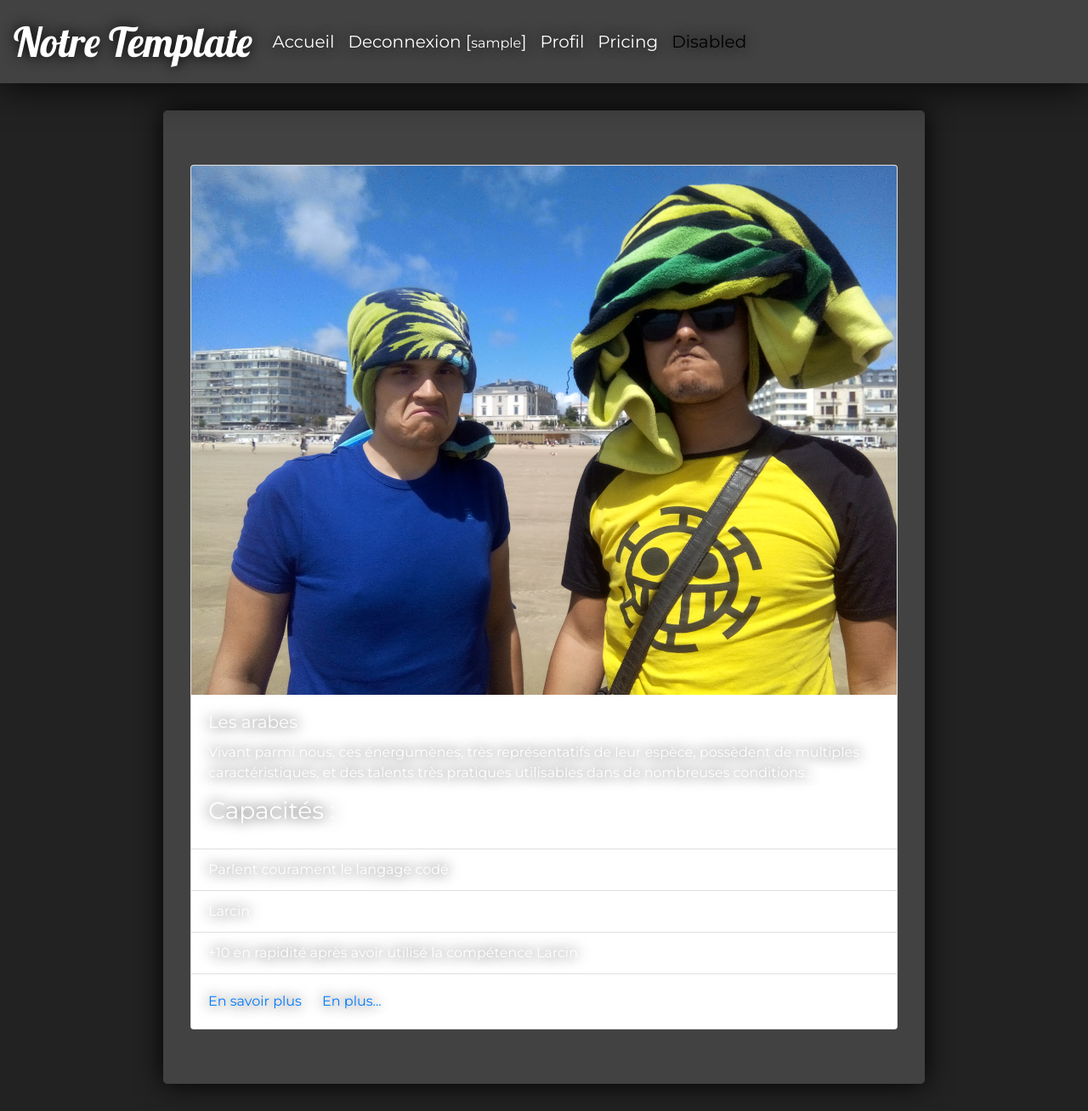
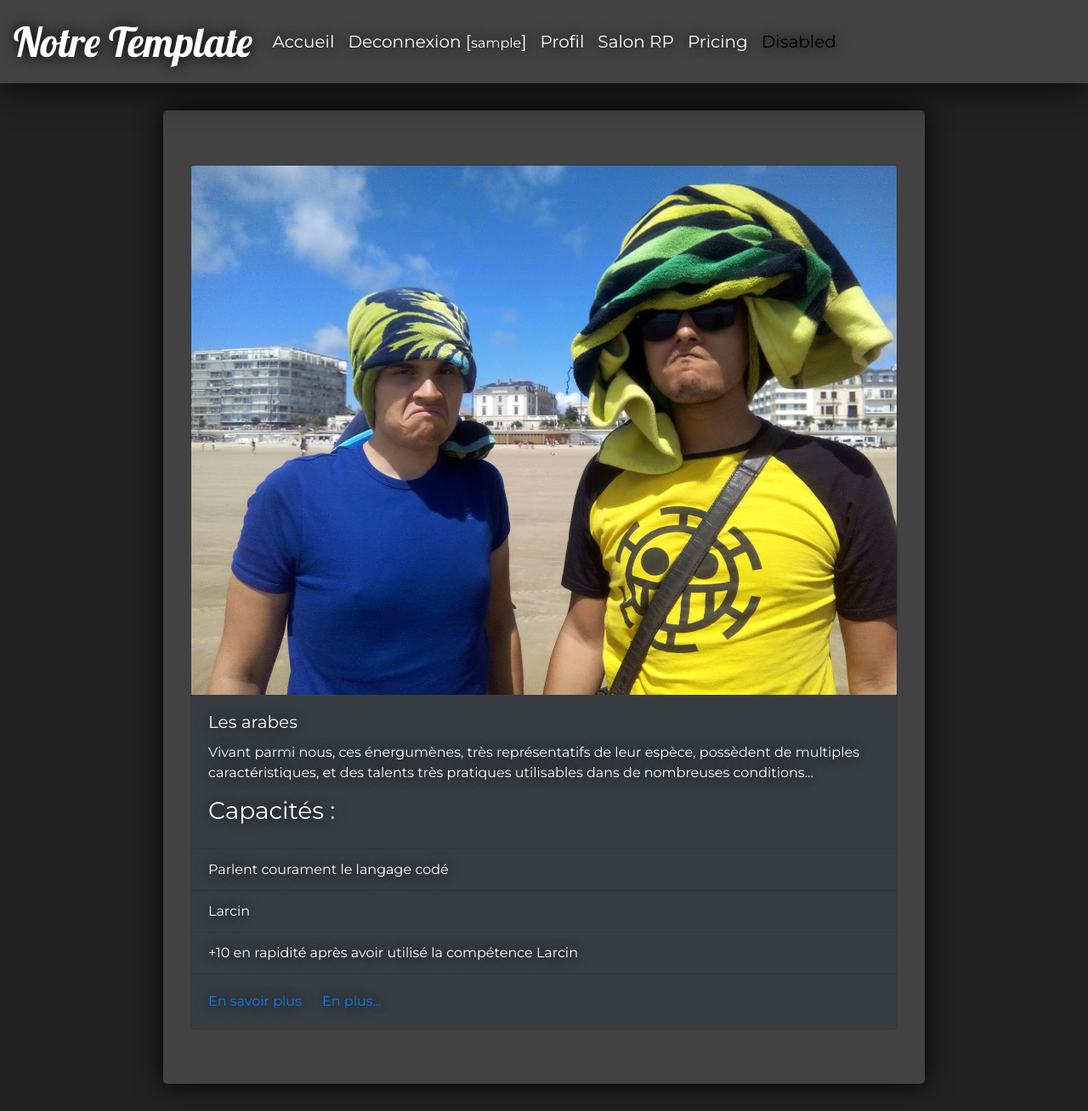
Before and after one commit to Kensuo13/bootstrap, a PHP site: page /profil.php in a window 1280 px wide. Shown: the whole page at 85% size. Run offline with PHP 8.4, Linux system fonts and the light colour scheme; the visitor is signed in with stand-in values (Sample User, id 1); some libraries are stand-ins or nearby versions.

Commit message:
modif css

```diff
--- a/stylesheet.css
+++ b/css/stylesheet.css
@@ -124,3 +124,7 @@
     margin: 0;
     padding-top: 0.5rem;
 }*/
+
+.card, .list-group-item {
+    background-color: #383d41;
+}
--- a/header.php
+++ b/header.php
@@ -13,7 +13,7 @@
     <script src="https://maxcdn.bootstrapcdn.com/bootstrap/4.0.0/js/bootstrap.min.js" integrity="sha384-JZR6Spejh4U02d8jOt6vLEHfe/JQGiRRSQQxSfFWpi1MquVdAyjUar5+76PVCmYl" crossorigin="anonymous"></script>
     <script src="verifs.js"></script>
 
-    <link rel="stylesheet" href="stylesheet.css">
+    <link rel="stylesheet" href="css/stylesheet.css">
 
   </body>
 
@@ -44,7 +44,10 @@
                 </a>
                 <li class="nav-item">
                     <a class="nav-link" href="profil.php">Profil</a>
-                  </li>
+                </li>
+                <li class="nav-item">
+                    <a class="nav-link" href="salon.php">Salon RP</a>
+                </li>
             <?php } else { ?>
           <a class="nav-link" href="#">
             <!-- Button trigger modal -->
```
Also changed, not shown: salon.php (added, +13 -0 lines).
